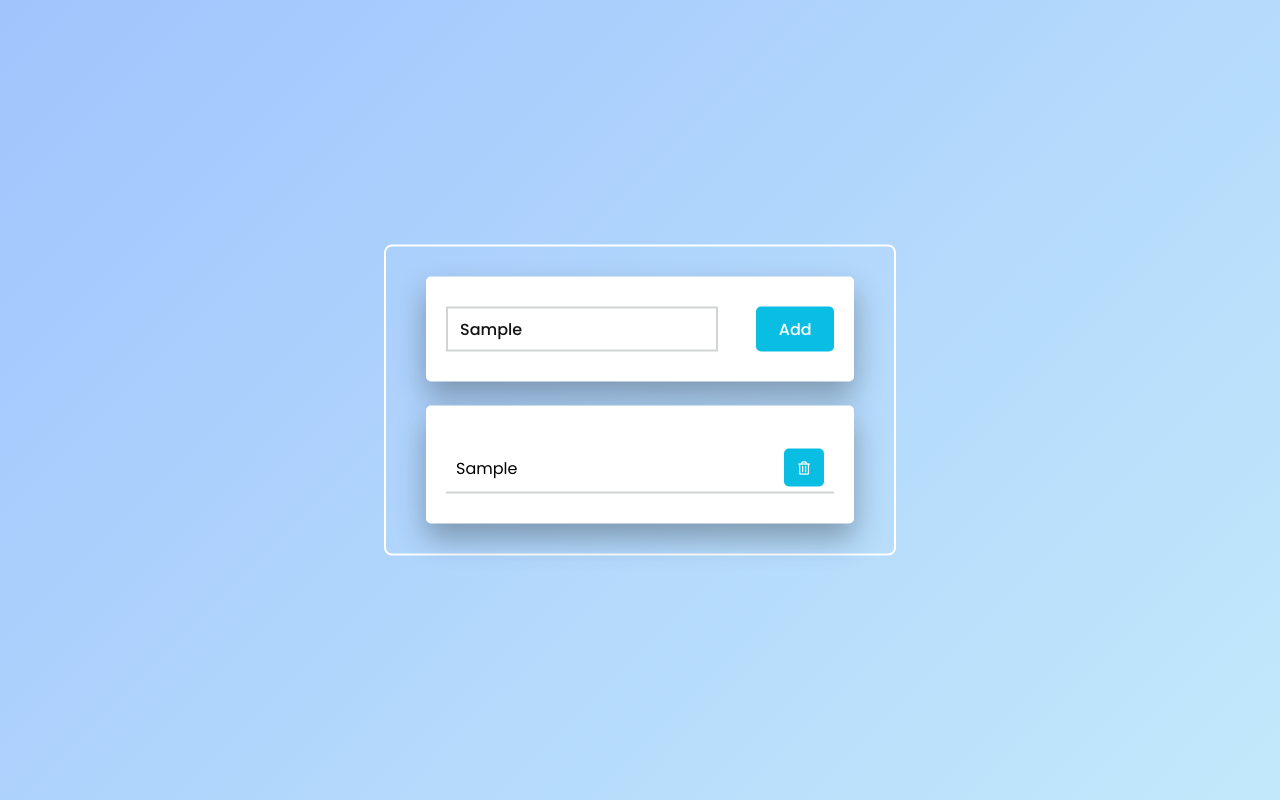
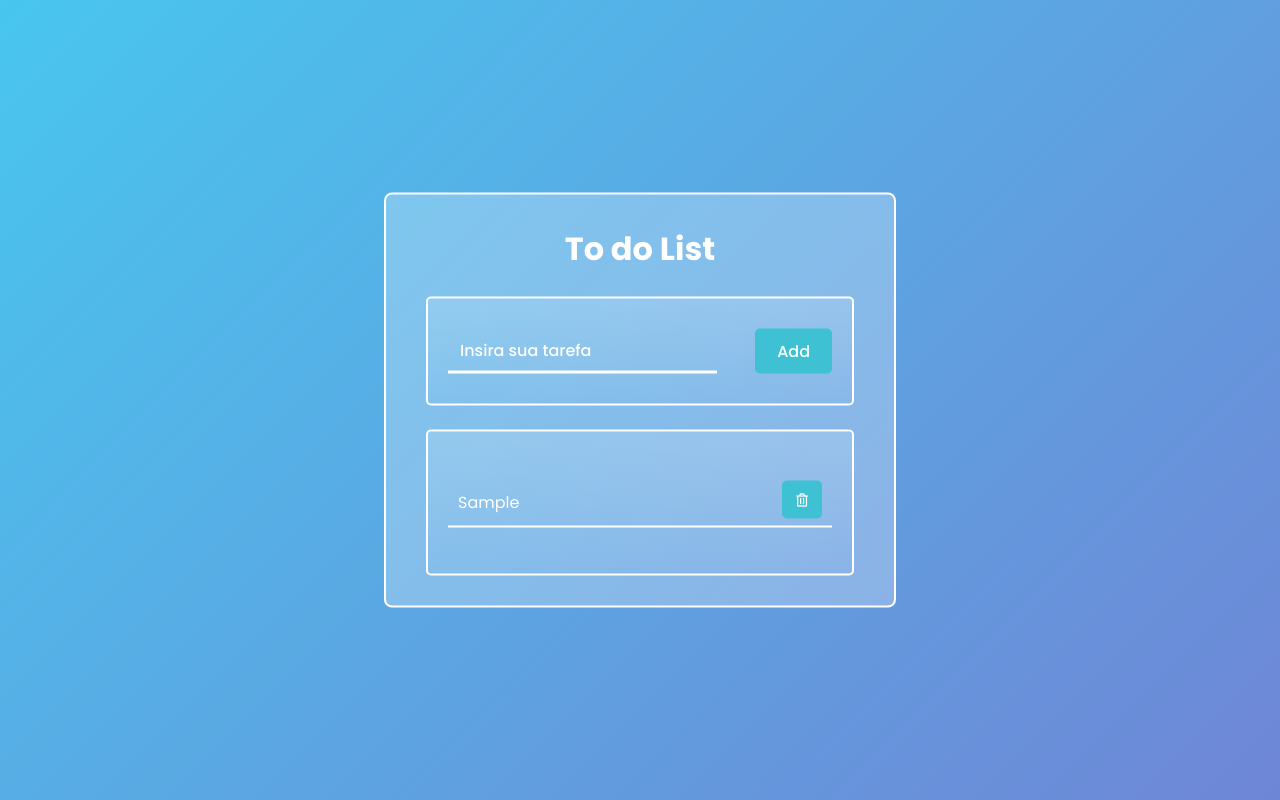
Before and after one commit to anderama/To-do-list, a plain HTML site: page index.html in a window 1280 px wide. Both pictures are taken after typing "Sample" into the empty fields and a click on the button "Add". Drawn offline with Linux system fonts and the light colour scheme.

Commit message:
Projeto terminado e já rodando

```diff
--- a/index.html
+++ b/index.html
@@ -13,13 +13,12 @@
 </head>
 <body>
   <div class="container">
+    <h1>To do List</h1>
     <div id="newtask">
-      <input type="text" placeholder="Insira sua tarefa">
+      <input id="enter" type="text" placeholder="Insira sua tarefa">
       <button id="push">Add</button>
     </div>
-    <div id="tasks">
-
-    </div>
+    <div id="tasks"></div>
   </div>
   <script src="script.js"></script>
 </body>
--- a/script.js
+++ b/script.js
@@ -1,11 +1,12 @@
-// Adicionando validação para campo de input vazio
-document.querySelector('#push').onclick = function() {
-  if(document.querySelector('#newtask input').value.length == 0) {
-    alert("Por favor, insira uma tarefa válida!")
-  } else {
+// Validando input vazio
+document.querySelector('#push').onclick = function(){
+  if(document.querySelector('#newtask input').value.length == 0){
+      alert("Please Enter a Task")
+  }
+  else{
       // Adicionando uma nova tarefa
-    document.querySelector('#tasks').innerHTML
-    += `<div class="task">
+      document.querySelector('#tasks').innerHTML += `
+          <div class="task">
               <span id="taskname">
                   ${document.querySelector('#newtask input').value}
               </span>
@@ -15,12 +16,28 @@ document.querySelector('#push').onclick = function() {
           </div>
       `;
 
-    // Deletando a tarefa criada
-    var currentTasks = document.querySelectorAll('.delete');
-    for(var i=0; i<currentTasks.length; i++) {
-      currentTasks[i].onclick = function() {
+      // Deletando uma tarefa
+      var current_tasks = document.querySelectorAll(".delete");
+      for(var i=0; i<current_tasks.length; i++){
+          current_tasks[i].onclick = function(){
               this.parentNode.remove();
           }
       }
+
+      // Riscando tarefa concluída
+      var tasks = document.querySelectorAll(".task");
+      for(var i=0; i<tasks.length; i++){
+          tasks[i].onclick = function(){
+              this.classList.toggle('completed');
           }
       }
+
+      document.querySelector("#newtask input").value = "";
+  }
+}
+
+  window.addEventListener("keyup", function(event) {
+  if (event.key == 'Enter') {
+    this.document.getElementById('push').click();
+  }
+});
--- a/style.scss
+++ b/style.scss
@@ -8,7 +8,14 @@
 
 body {
   height: 100vh;
-  background: linear-gradient(135deg, #a1c4fd, #c2e9fb);
+  background: linear-gradient(135deg, #48c6ef, #6f86d6);
+}
+
+h1 {
+  font-family: 'Poppins', sans-serif;
+  color: #fff;
+  text-align: center;
+  margin-bottom: 24px;
 }
 
 .container {
@@ -21,28 +28,36 @@ body {
   top: 50%;
   left: 50%;
   padding: 30px 40px;
+  background: rgba(255, 255, 255, 0.25);
 }
 
 #newtask {
-  background-color: #ffffff;
+  background: linear-gradient(180deg, rgba(255, 255, 255, 0.14) 3.46%, rgba(255, 255, 255, 0) 100%);
+  border: 2px solid #FFFFFF;
   padding: 30px 20px;
   border-radius: 5px;
-  box-shadow: 0 15px 30px rgba(0, 0, 0, 0.3);
 
   input {
+    background: transparent;
     width: 70%;
     height: 45px;
     font-family: 'Poppins', sans-serif;
     font-size: 16px;
-    border: 2px solid #d1d3d4;
+    color: #121213;
+    border-top: none;
+    border-inline: none;
+    border-bottom: 3px solid #fff;
     padding: 12px;
-    color: #121213;
     font-weight: 500;
     position: relative;
 
+    &::placeholder {
+      color: #fff;
+    }
+
     &:focus {
       outline: none;
-      border-color: #0abde3;
+      border-color: #3dc1d3;
     }
   }
 
@@ -58,39 +73,40 @@ body {
     font-weight: 500;
     font-size: 16px;
     color: #fff;
-    background-color: #0abde3;
+    background-color: #3dc1d3;
   }
 }
 
 #tasks {
-  background-color: #ffffff;
+  background: linear-gradient(180deg, rgba(255, 255, 255, 0.14) 3.46%, rgba(255, 255, 255, 0) 100%);
+  border: 2px solid #FFFFFF;
   padding: 30px 20px;
   margin-top: 24px;
   border-radius: 5px;
-  box-shadow: 0 15px 30px rgba(0, 0, 0, 0.3);
   width: 100%;
   position: relative;
 }
 
 .task {
-  background-color: #fff;
+  background: transparent;
   height: 50px;
   padding: 5px 10px;
-  margin-top: 8px;
+  margin: 16px 0;
   display: flex;
   align-items: center;
   justify-content: space-between;
-  border-bottom: 2px solid #d1d3d4;
+  border-bottom: 2px solid #fff;
   cursor: pointer;
 
   span {
     font-family: 'Poppins', sans-serif;
     font-size: 16px;
     font-weight: 400;
+    color: #fff;
   }
 
   button {
-    background-color: #0abde3;
+    background-color: #3dc1d3;
     color: #ffffff;
     height: 100%;
     width: 40px;
@@ -98,5 +114,10 @@ body {
     border: none;
     cursor: pointer;
     outline: none;
+    margin-bottom: 4px;
   }
 }
+
+.completed {
+  text-decoration: line-through;
+}
```
Also changed, not shown: style.css, 1 other file. Lines whose indentation alone changed are shown as unchanged.
